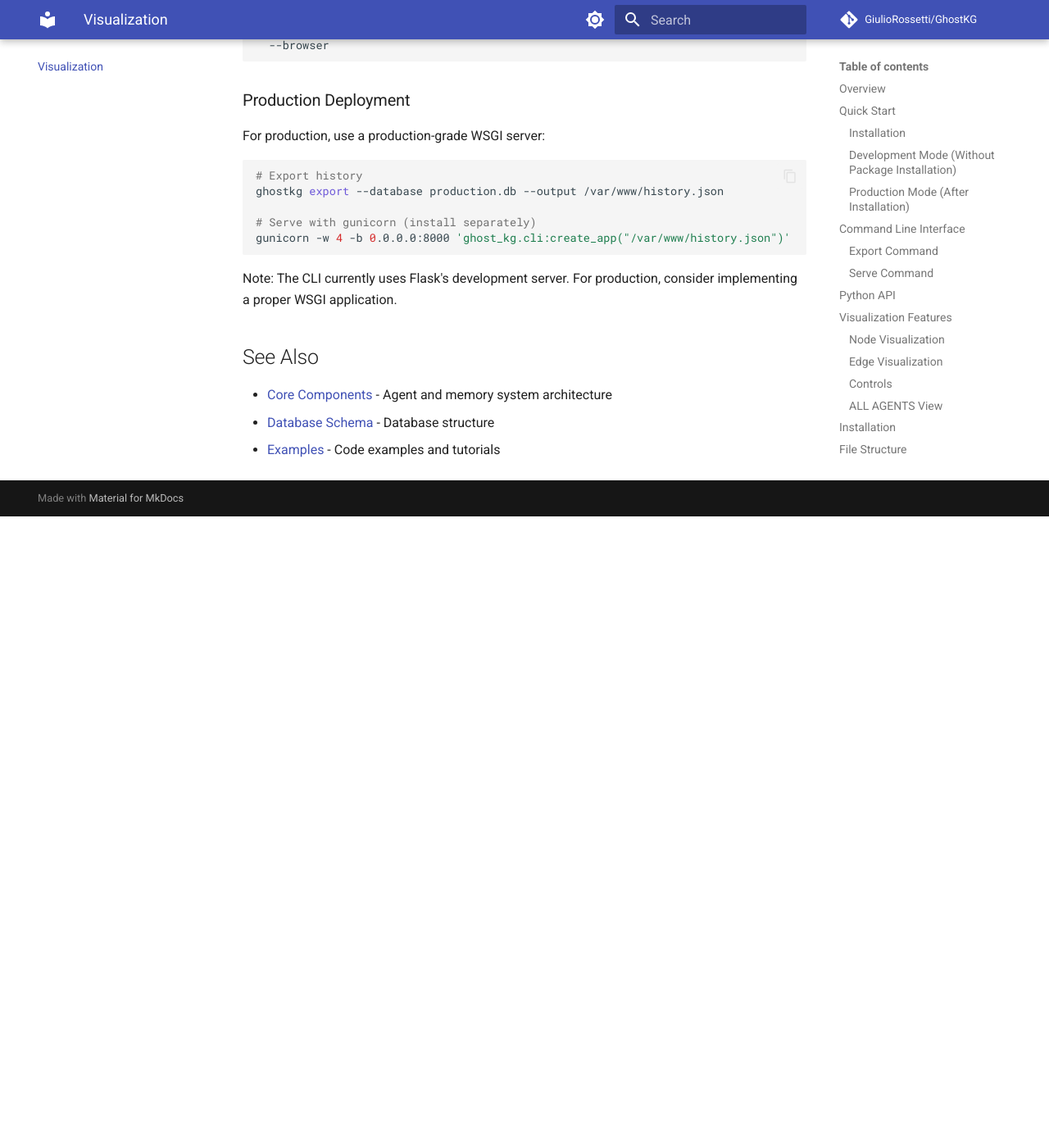
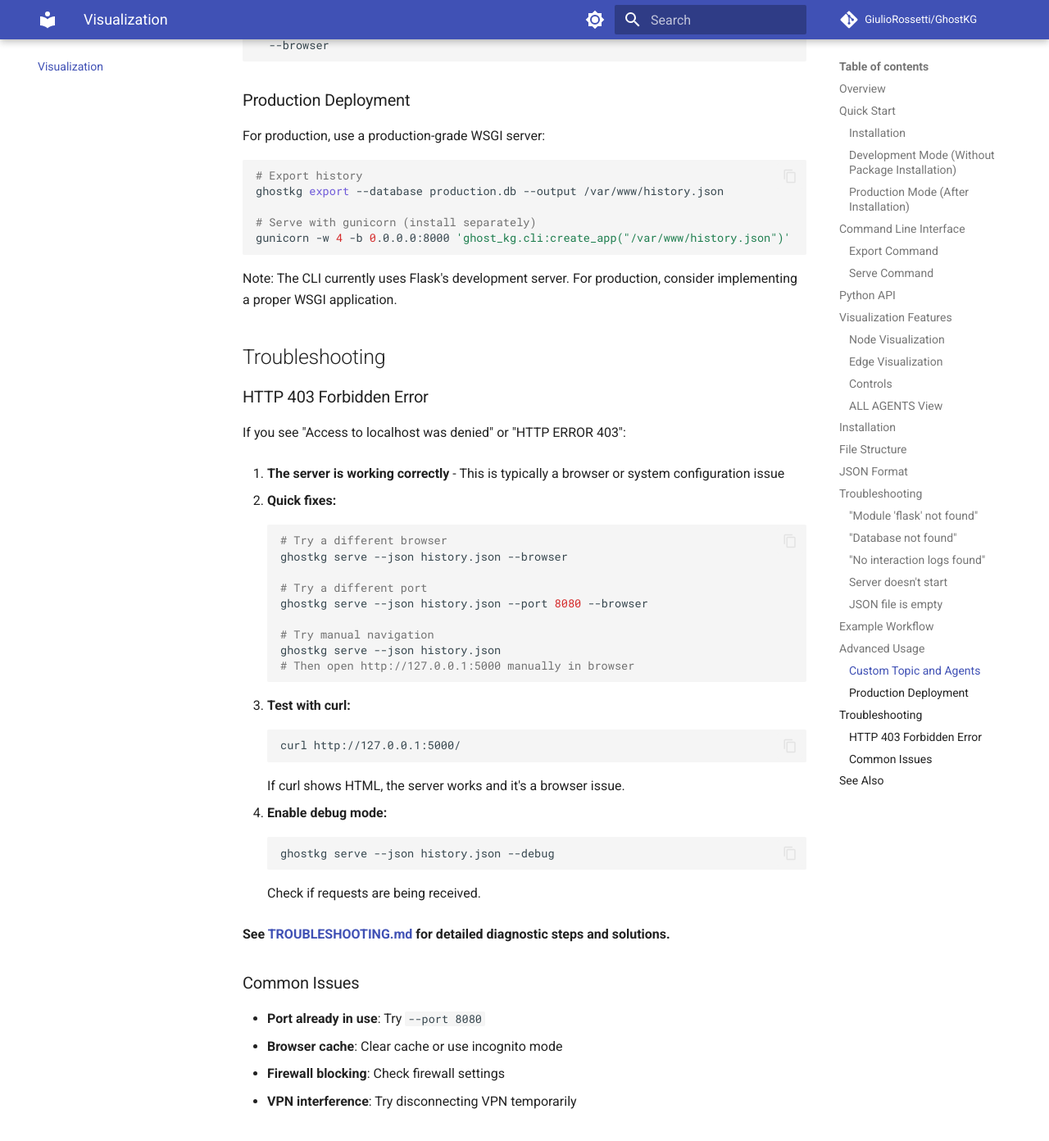
Before and after one commit to GiulioRossetti/GhostKG, an MkDocs documentation site: the page built from docs/VISUALIZATION.md, in a window 1280 px wide and 1400 px high, scrolled down 7193 px. Shown: the top 1392 px of the window at 82% size. Built offline with MkDocs 1.6.1 and Material for MkDocs 9.7.7, drawn with Linux system fonts in a browser that asks for light colours; comment, search, counter and statistics services are not loaded; before the commit the page ends 7823 px from its top, so only the background shows below that; some of the changed text lies outside the part shown.

Commit message:
Add comprehensive troubleshooting guide and update documentation
Co-authored-by: GiulioRossetti <13123607+GiulioRossetti@users.noreply.github.com>

````diff
--- /dev/null
+++ b/docs/TROUBLESHOOTING.md
@@ -0,0 +1,396 @@
+# Troubleshooting Guide
+
+This guide helps resolve common issues with GhostKG.
+
+## Visualization Server Issues
+
+### HTTP 403 Forbidden Error
+
+**Symptom:** Browser shows "Access to localhost was denied" or "HTTP ERROR 403"
+
+**The Flask server is proven to work correctly.** If you're seeing 403 errors, it's likely a browser or system configuration issue.
+
+#### Quick Fixes
+
+1. **Try a different browser**
+   ```bash
+   # Let the browser open automatically
+   ghostkg serve --json history.json --browser
+   ```
+   Test with Chrome, Firefox, Safari, or Edge.
+
+2. **Manually open the URL**
+   ```bash
+   # Start server without auto-opening browser
+   ghostkg serve --json history.json
+
+   # Then manually navigate to http://127.0.0.1:5000 in your browser
+   ```
+
+3. **Try a different port**
+   ```bash
+   ghostkg serve --json history.json --port 8080 --browser
+   ```
+
+4. **Clear browser cache**
+   - Press Ctrl+Shift+Delete (or Cmd+Shift+Delete on Mac)
+   - Clear cached images and files
+   - Try again
+
+5. **Use incognito/private mode**
+   - Opens browser without extensions or cache
+   - Helps identify if extensions are causing issues
+
+#### Detailed Diagnostics
+
+**Step 1: Test with curl**
+
+Test if the server is actually responding:
+
+```bash
+# In one terminal
+ghostkg serve --json history.json
+
+# In another terminal
+curl http://127.0.0.1:5000/
+```
+
+If curl shows HTML content, the server works and it's a browser issue.
+
+**Step 2: Enable debug mode**
+
+See exactly what requests are received:
+
+```bash
+ghostkg serve --json history.json --debug
+```
+
+Look for log messages like:
+```
+[DEBUG] GET / from 127.0.0.1
+127.0.0.1 - - [timestamp] "GET / HTTP/1.1" 200 -
+```
+
+If you don't see any requests, the browser isn't reaching the server.
+
+**Step 3: Check browser console**
+
+1. Open browser developer tools (F12)
+2. Go to Console tab
+3. Look for errors (red text)
+4. Common issues:
+   - CORS errors
+   - Mixed content warnings
+   - Extension blocking requests
+
+**Step 4: Check for port conflicts**
+
+```bash
+# On macOS/Linux
+lsof -i :5000
+
+# On Windows
+netstat -ano | findstr :5000
+```
+
+If another process is using port 5000, use a different port:
+```bash
+ghostkg serve --json history.json --port 8080
+```
+
+#### Common Causes
+
+**1. Browser Security Settings**
+- Some browsers block localhost access in certain security modes
+- Try disabling strict security settings temporarily
+- Check if "Enhanced protection" or similar features are blocking requests
+
+**2. Firewall/Antivirus**
+- Some security software blocks local server connections
+- Add exception for Python or the specific port
+- Try temporarily disabling to test
+
+**3. VPN or Proxy**
+- VPNs can interfere with localhost access
+- Try disconnecting VPN temporarily
+- Check proxy settings in browser
+
+**4. Browser Extensions**
+- Ad blockers or privacy extensions might block requests
+- Try disabling extensions
+- Use incognito mode (extensions disabled by default)
+
+**5. System Hosts File**
+- Incorrect hosts file configuration
+- Check `/etc/hosts` (Mac/Linux) or `C:\Windows\System32\drivers\etc\hosts` (Windows)
+- Ensure `127.0.0.1 localhost` entry exists
+
+#### Platform-Specific Issues
+
+**macOS:**
+- Gatekeeper might block Python from network access
+- Go to System Preferences > Security & Privacy > Firewall > Firewall Options
+- Allow Python to accept incoming connections
+
+**Windows:**
+- Windows Firewall might block Python
+- Go to Windows Defender Firewall > Allow an app
+- Add Python to allowed apps
+
+**Linux:**
+- Check iptables or firewall rules
+- Ensure localhost traffic is allowed
+
+### Server Won't Start
+
+**Symptom:** Error when starting server
+
+**Address already in use:**
+```
+❌ Error: Port 5000 is already in use
+   Try a different port with --port <number>
+```
+
+**Solution:** Use a different port:
+```bash
+ghostkg serve --json history.json --port 8080
+```
+
+**Flask not installed:**
+```
+❌ Error: Flask is required for the serve command.
+   Install with: pip install ghost_kg[viz]
+```
+
+**Solution:** Install visualization dependencies:
+```bash
+pip install ghost_kg[viz]
+```
+
+### JSON File Not Found
+
+**Symptom:**
+```
+❌ Error: JSON file not found: /path/to/file.json
+```
+
+**Solution:** Check the file path:
+```bash
+# Use absolute path
+ghostkg serve --json /full/path/to/history.json
+
+# Or navigate to directory first
+cd /path/to/directory
+ghostkg serve --json history.json
+```
+
+### Template Files Missing
+
+**Symptom:** Server starts but routes return 404
+
+**Solution:** Reinstall the package:
+```bash
+pip install --force-reinstall ghost_kg
+```
+
+## Database Issues
+
+### SQLAlchemy Import Error
+
+**Symptom:**
+```
+ModuleNotFoundError: No module named 'sqlalchemy'
+```
+
+**Solution:** Install core dependencies:
+```bash
+pip install ghost_kg
+# or
+pip install -e .
+```
+
+### Database Connection Failed
+
+**For PostgreSQL:**
+```
+Could not connect to database
+```
+
+**Solution:**
+1. Install PostgreSQL driver:
+   ```bash
+   pip install ghost_kg[postgres]
+   ```
+
+2. Check connection string format:
+   ```python
+   agent = GhostAgent("Alice", db_path="postgresql://user:pass@localhost/dbname")
+   ```
+
+3. Verify PostgreSQL is running:
+   ```bash
+   # Check status
+   pg_isready
+   ```
+
+**For MySQL:**
+```
+Could not connect to database
+```
+
+**Solution:**
+1. Install MySQL driver:
+   ```bash
+   pip install ghost_kg[mysql]
+   ```
+
+2. Check connection string format:
+   ```python
+   agent = GhostAgent("Alice", db_path="mysql+pymysql://user:pass@localhost/dbname")
+   ```
+
+3. Verify MySQL is running:
+   ```bash
+   # Check status
+   mysql -u user -p -e "SELECT 1"
+   ```
+
+### Sentiment Validation Error
+
+**Symptom:**
+```
+ValidationError: sentiment must be between -1.0 and 1.0
+```
+
+**Solution:** This should be automatically handled now with clamping. If it persists:
+1. Update to the latest version
+2. Report the issue with the specific text that caused it
+
+## Export Issues
+
+### Database Not Found
+
+**Symptom:**
+```
+❌ Error: Database not found: /path/to/database.db
+```
+
+**Solution:** Check the database path:
+```bash
+# Use absolute path
+ghostkg export --database /full/path/to/database.db
+
+# Or use relative path from current directory
+cd /path/to/directory
+ghostkg export --database database.db
+```
+
+### No Agents Found
+
+**Symptom:** Export completes but visualization is empty
+
+**Solution:**
+1. Check if there are any logs in the database:
+   ```python
+   from ghost_kg.storage import KnowledgeDB
+   db = KnowledgeDB("database.db")
+   # Check for logs
+   ```
+
+2. Specify agents explicitly:
+   ```bash
+   ghostkg export --database database.db --agents Alice,Bob
+   ```
+
+3. Ensure agents have actually learned some knowledge
+
+## Development Mode Issues
+
+### Dev Script Not Working
+
+**Symptom:**
+```
+python ghostkg_dev.py: command not found
+```
+
+**Solution:** Make sure you're in the repository root:
+```bash
+cd /path/to/GhostKG
+python ghostkg_dev.py --help
+```
+
+### Module Import Errors
+
+**Symptom:**
+```
+ModuleNotFoundError: No module named 'ghost_kg'
+```
+
+**Solution:** Install dependencies:
+```bash
+# Minimal setup
+pip install -r requirements/base.txt
+pip install flask
+
+# Full setup
+pip install -e .
+```
+
+## Getting Help
+
+If none of these solutions work:
+
+1. **Check the version:**
+   ```bash
+   python -c "import ghost_kg; print(ghost_kg.__version__)"
+   ```
+
+2. **Run with debug mode:**
+   ```bash
+   ghostkg serve --json history.json --debug
+   ```
+
+3. **Test with curl:**
+   ```bash
+   curl http://127.0.0.1:5000/
+   ```
+
+4. **Check logs:**
+   - Look for error messages in terminal output
+   - Check browser console (F12)
+   - Enable debug mode for detailed logs
+
+5. **Report the issue:**
+   - Include version number
+   - Include full error message
+   - Include steps to reproduce
+   - Include debug output if available
+
+## Common Workflows
+
+### Testing Locally
+
+```bash
+# Create test data
+python examples/use_case_example.py
+
+# Export and visualize
+python ghostkg_dev.py export --database examples/use_case_example.db --serve --browser
+```
+
+### Production Setup
+
+```bash
+# Install with all features
+pip install ghost_kg[all]
+
+# Export data
+ghostkg export --database production.db --output data.json
+
+# Serve with production WSGI server (recommended)
+# Install waitress or gunicorn
+pip install waitress
+waitress-serve --host=0.0.0.0 --port=5000 ghost_kg.cli:app
+```
+
+Note: For production, consider using a proper WSGI server instead of Flask's development server.
--- a/docs/VISUALIZATION.md
+++ b/docs/VISUALIZATION.md
@@ -346,8 +346,51 @@ gunicorn -w 4 -b 0.0.0.0:8000 'ghost_kg.cli:create_app("/var/www/history.json")'
 
 Note: The CLI currently uses Flask's development server. For production, consider implementing a proper WSGI application.
 
+## Troubleshooting
+
+### HTTP 403 Forbidden Error
+
+If you see "Access to localhost was denied" or "HTTP ERROR 403":
+
+1. **The server is working correctly** - This is typically a browser or system configuration issue
+
+2. **Quick fixes:**
+   ```bash
+   # Try a different browser
+   ghostkg serve --json history.json --browser
+
+   # Try a different port
+   ghostkg serve --json history.json --port 8080 --browser
+
+   # Try manual navigation
+   ghostkg serve --json history.json
+   # Then open http://127.0.0.1:5000 manually in browser
+   ```
+
+3. **Test with curl:**
+   ```bash
+   curl http://127.0.0.1:5000/
+   ```
+   If curl shows HTML, the server works and it's a browser issue.
+
+4. **Enable debug mode:**
+   ```bash
+   ghostkg serve --json history.json --debug
+   ```
+   Check if requests are being received.
+
+**See [TROUBLESHOOTING.md](TROUBLESHOOTING.md) for detailed diagnostic steps and solutions.**
+
+### Common Issues
+
+- **Port already in use**: Try `--port 8080`
+- **Browser cache**: Clear cache or use incognito mode
+- **Firewall blocking**: Check firewall settings
+- **VPN interference**: Try disconnecting VPN temporarily
+
 ## See Also
 
 - [Core Components](CORE_COMPONENTS.md) - Agent and memory system architecture
 - [Database Schema](DATABASE_SCHEMA.md) - Database structure
 - [Examples](examples/) - Code examples and tutorials
+- [Troubleshooting Guide](TROUBLESHOOTING.md) - Detailed problem resolution
--- a/mkdocs.yml
+++ b/mkdocs.yml
@@ -68,4 +68,5 @@ nav:
   - Development: DEVELOPMENT.md
   - Visualization: VISUALIZATION.md
   - Examples: examples/index.md
+  - Troubleshooting: TROUBLESHOOTING.md
   - API Reference: API.md
````
